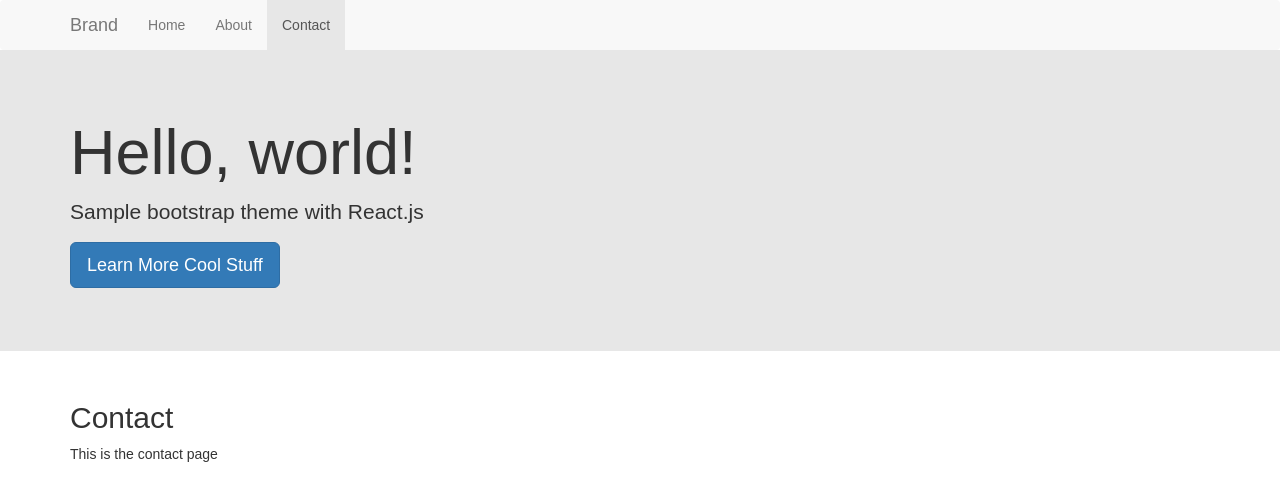
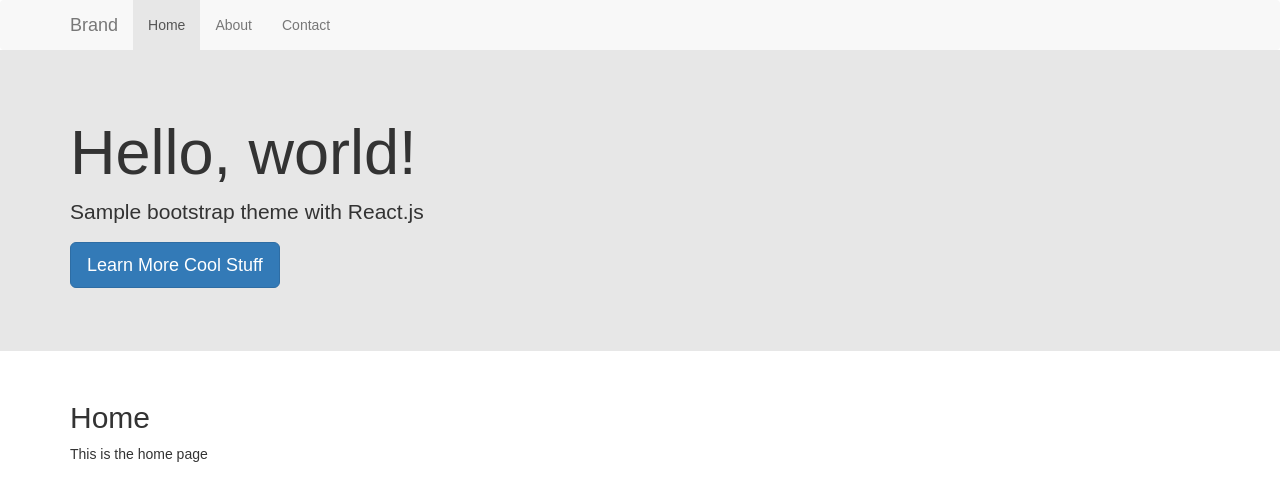
Before and after one commit to andrwsalcdo/react-bootstrap-example, a React (Create React App) app: page / in a window 1280 px wide. Shown: the top 500 px of the page. Built offline with nearby package versions, Linux system fonts and the light colour scheme.

Commit message:
change default page, update README

```diff
--- a/src/components/Theme.js
+++ b/src/components/Theme.js
@@ -9,7 +9,7 @@ class Theme extends Component {
     constructor(props) {
         super(props)
         this.state = {
-            currentPage: 'contact'
+            currentPage: 'home'
         }
     }
     handleChange = (page) => {
```
Also changed, not shown: 1 other file (tests, documents, lock files or other folders).
